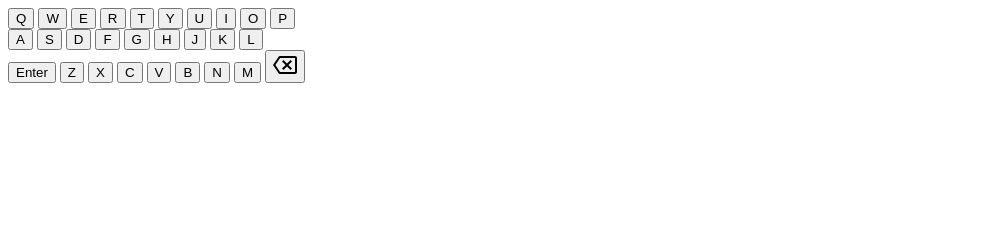
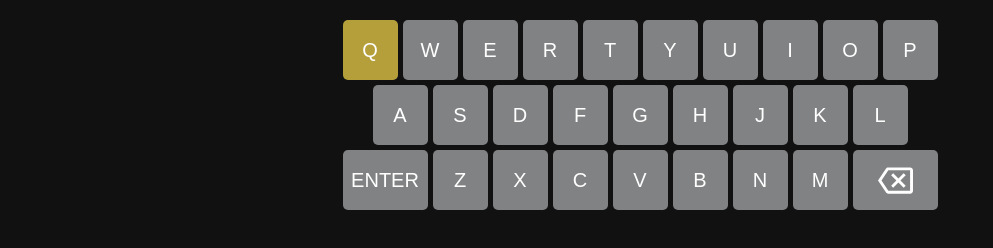
Before and after one commit to rana-ruet/wordle-clone, a plain HTML site: page index.html in a window 1280 px wide. Shown: the whole page, without its empty margins (0-993 px from the left). Drawn offline with Linux system fonts and the light colour scheme.

Commit message:
complete keyboard design in css

```diff
--- a/index.html
+++ b/index.html
@@ -4,11 +4,12 @@
     <meta charset="UTF-8" />
     <meta http-equiv="X-UA-Compatible" content="IE=edge" />
     <meta name="viewport" content="width=device-width, initial-scale=1.0" />
+    <link rel="stylesheet" href="style.css" />
     <title>Wordle | Clone</title>
   </head>
   <body>
     <div class="keyboard">
-      <button class="key" data-key="Q">Q</button>
+      <button class="key wrong-location" data-key="Q">Q</button>
       <button class="key" data-key="W">W</button>
       <button class="key" data-key="E">E</button>
       <button class="key" data-key="R">R</button>
--- a/style.css
+++ b/style.css
@@ -4,3 +4,73 @@
   box-sizing: border-box;
   font-family: Arial, Helvetica, sans-serif;
 }
+
+body {
+  background: hsl(240, 3%, 7%);
+  display: flex;
+  flex-direction: column;
+
+  min-height: 100vh;
+  margin: 0;
+  padding: 1em;
+  font-size: clamp(0.5rem, 2.5vmin, 1.5rem);
+}
+
+.keyboard {
+  display: grid;
+  grid-template-columns: repeat(20, minmax(auto, 1.25em));
+  grid-auto-rows: 3em;
+  gap: 0.25em;
+  justify-content: center;
+}
+
+.key {
+  font-size: inherit;
+  grid-column: span 2;
+  border: none;
+  border-radius: 0.25em;
+  padding: 0;
+  display: flex;
+  justify-content: center;
+  align-items: center;
+  color: #fff;
+  fill: #fff;
+  cursor: pointer;
+  user-select: none;
+  text-transform: uppercase;
+  background: hsl(
+    var(--hue, 200),
+    var(--saturation, 1%),
+    calc(var(--lightness-offset, 0%) + var(--lightness, 51%))
+  );
+}
+
+.key.large {
+  grid-column: span 3;
+}
+
+.key > svg {
+  width: 1.75em;
+  height: 1.75em;
+}
+
+.key:hover,
+.key:focus {
+  --lightness-offset: 10%;
+}
+
+.key.wrong {
+  --lightness: 23%;
+}
+
+.key.wrong-location {
+  --hue: 49;
+  --saturation: 51%;
+  --lightness: 47%;
+}
+
+.key.correct {
+  --hue: 115;
+  --saturation: 29%;
+  --lightness: 43%;
+}
```
